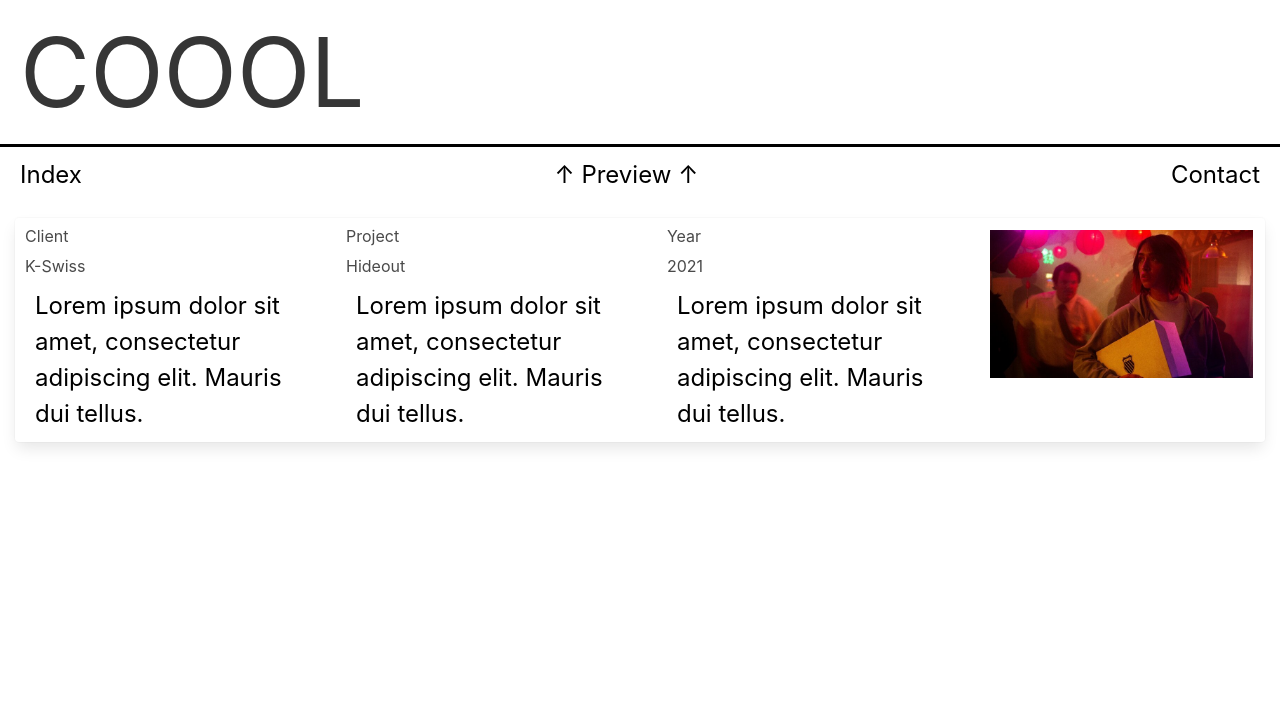
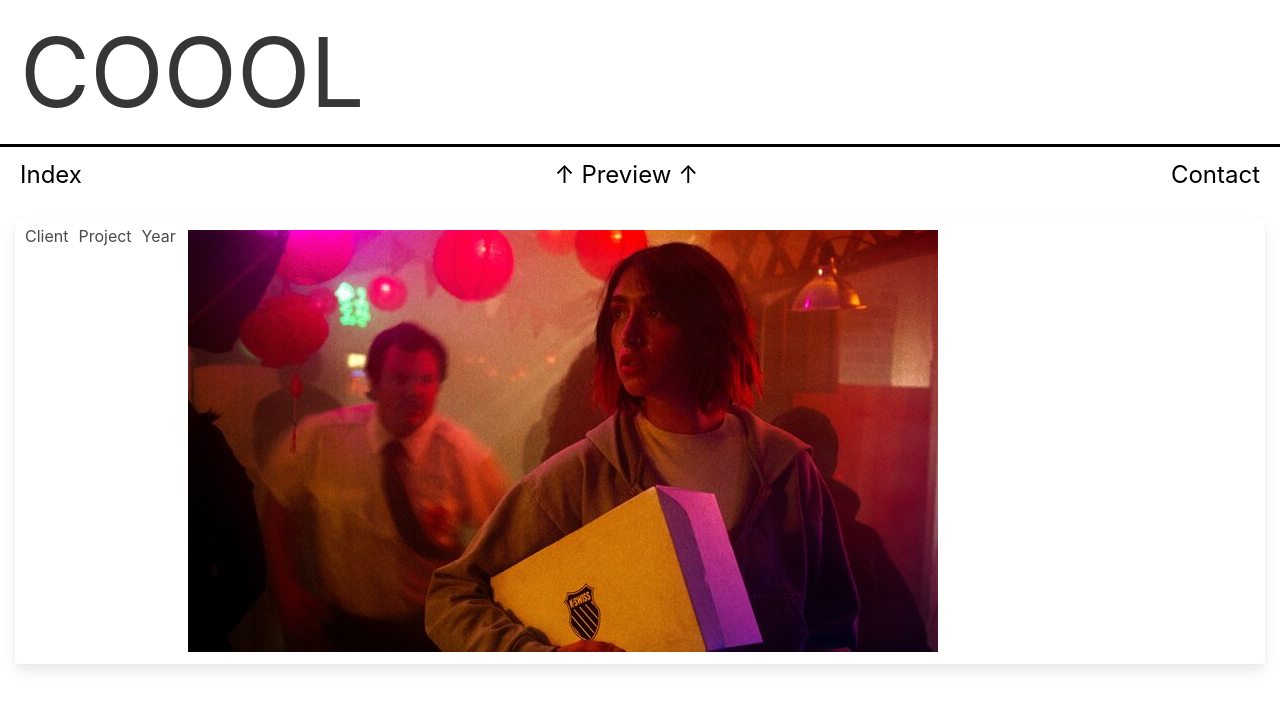
Before and after one commit to coool-portfolio/coool, a React (Create React App) app: page /index in a window 1280 px wide. Shown: the top 708 px of the page. Built offline with nearby package versions, Linux system fonts and the light colour scheme.

Commit message:
minor changing to indexCard component logic, abstracting it more so it can be repeatable with project info

```diff
--- a/src/components/index/IndexCard.js
+++ b/src/components/index/IndexCard.js
@@ -6,21 +6,9 @@ import "./indexCard.css";
 function IndexCard(props) {
 	return (
 		<div className='card columns'>
-			<IndexCardCol
-				title='Client'
-				specific='K-Swiss'
-				info='Lorem ipsum dolor sit amet, consectetur adipiscing elit. Mauris dui tellus.'
-			/>
-			<IndexCardCol
-				title='Project'
-				specific='Hideout'
-				info='Lorem ipsum dolor sit amet, consectetur adipiscing elit. Mauris dui tellus.'
-			/>
-			<IndexCardCol
-				title='Year'
-				specific='2021'
-				info='Lorem ipsum dolor sit amet, consectetur adipiscing elit. Mauris dui tellus.'
-			/>
+			<IndexCardCol title={"Client"} {...props} />
+			<IndexCardCol title={"Project"} {...props} />
+			<IndexCardCol title={"Year"} {...props} />
 			{/* <img src={props.img} alt='' className='card-img-right column' /> */}
 			<figure className='image'>
 				<img src={CardImg} alt='' className='card-img right column' />
```
